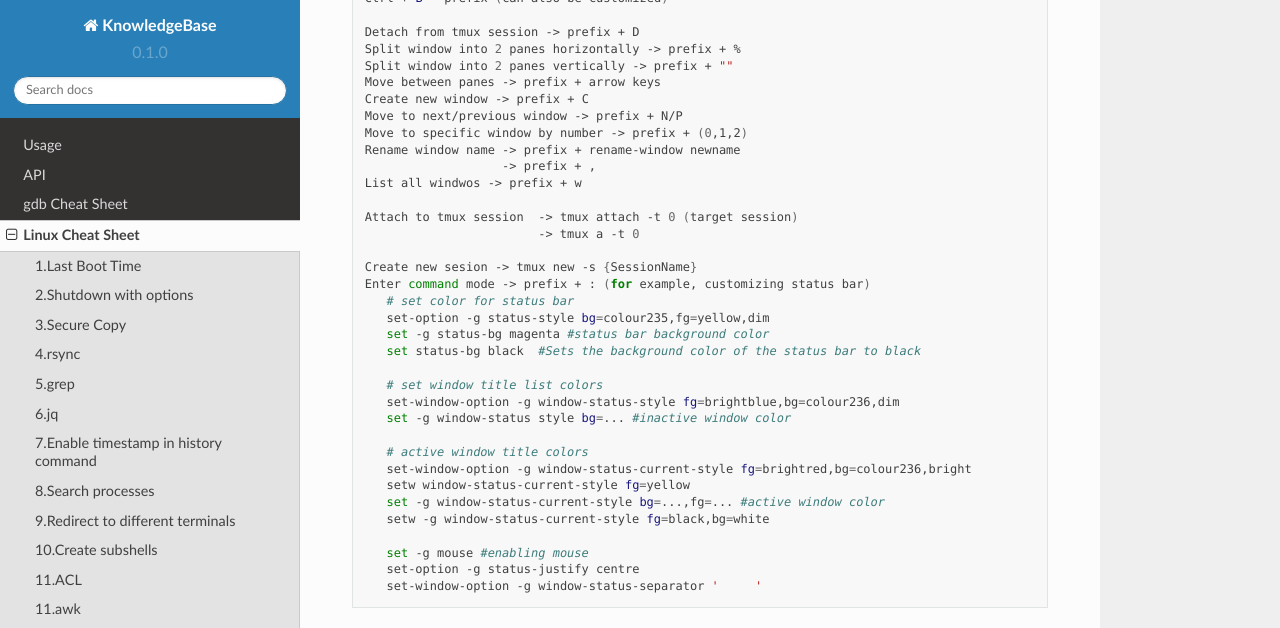
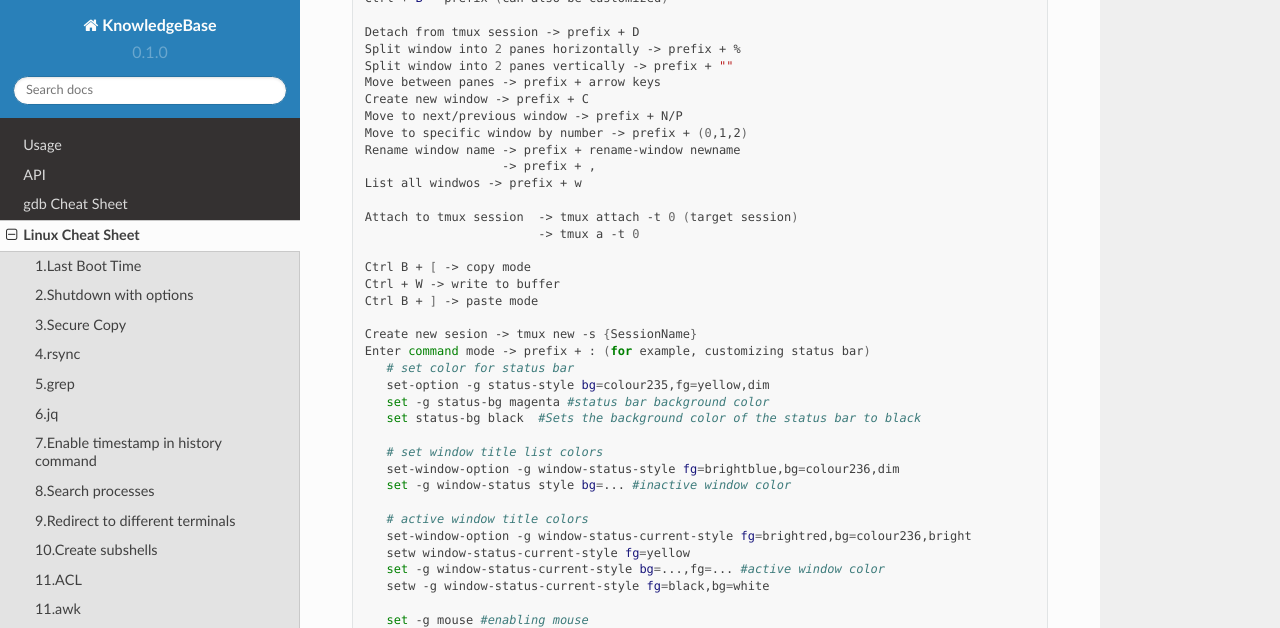
Before and after one commit to celikelozdinc/KnowledgeBase, a Sphinx documentation site: the page built from docs/source/linux.rst, in a window 1280 px wide and 900 px high, scrolled down 2288 px, cut to the strip 0-628 px from the top of the window. Built offline with Sphinx 7.4.7 and the Read the Docs theme 2.0.0, drawn with Linux system fonts in a browser that asks for light colours.

Commit message:
Update linux.rst for tmux

```diff
--- a/docs/source/linux.rst
+++ b/docs/source/linux.rst
@@ -126,6 +126,10 @@ Linux Cheat Sheet
       Attach to tmux session  -> tmux attach -t 0 (target session)
                               -> tmux a -t 0
 
+      Ctrl B + [ -> copy mode
+      Ctrl + W -> write to buffer
+      Ctrl B + ] -> paste mode
+
       Create new sesion -> tmux new -s {SessionName}
       Enter command mode -> prefix + : (for example, customizing status bar)
          # set color for status bar
```
